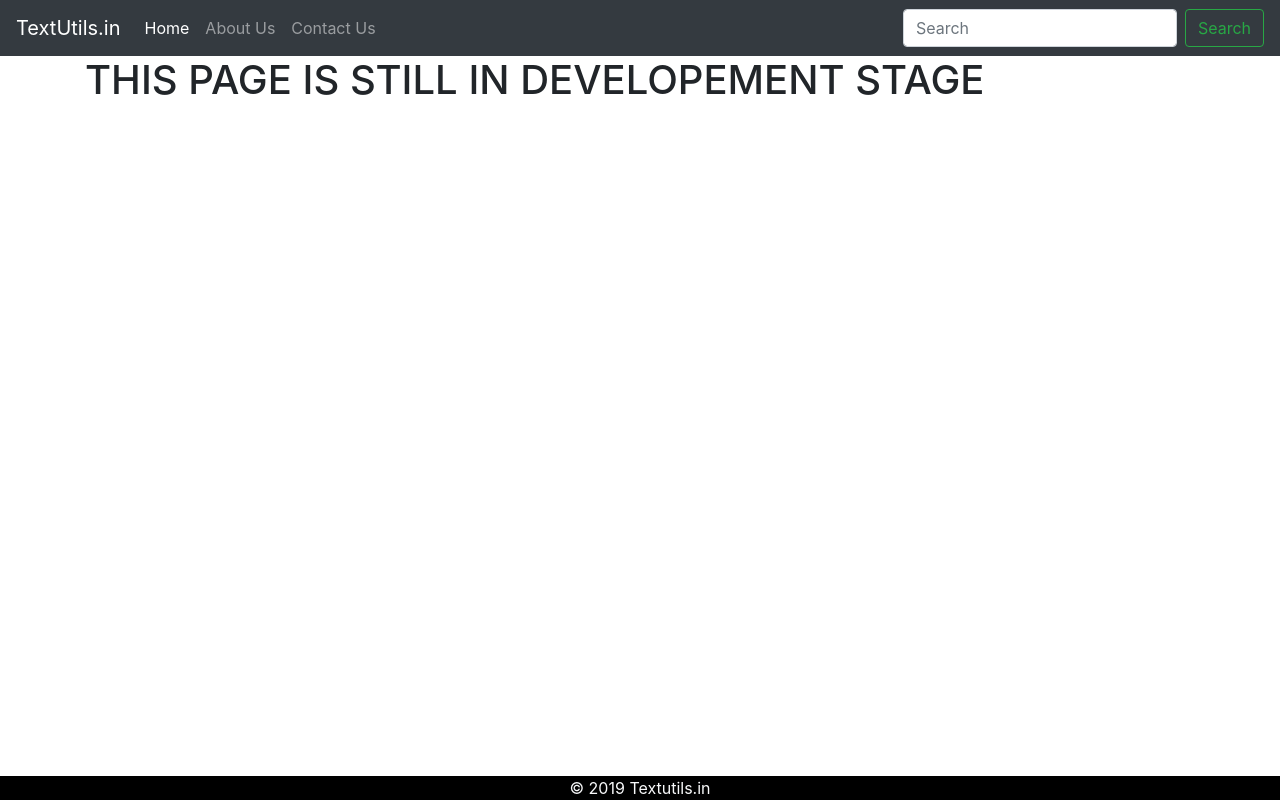
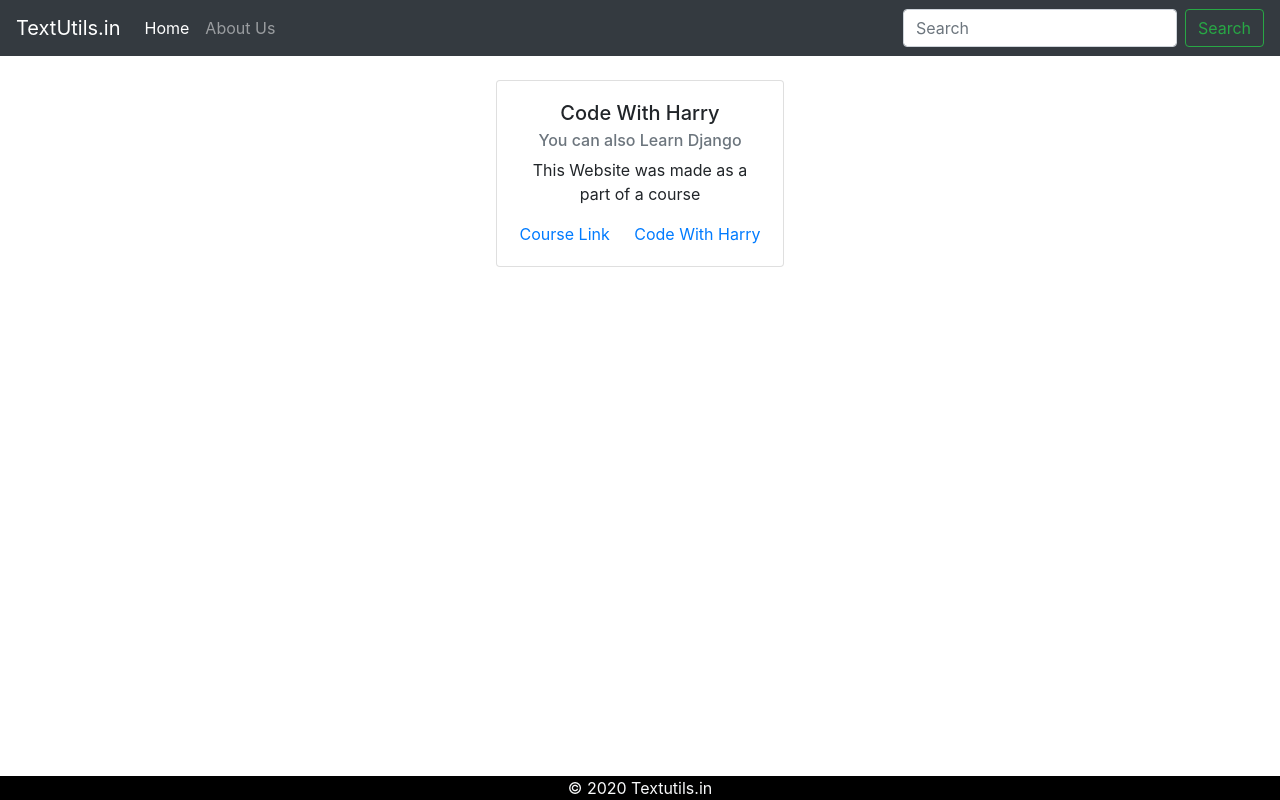
Before and after one commit to haris989/TextUtils, a Django app: page /about/ in a window 1280 px wide. Run offline with Django 3.2, Linux system fonts and the light colour scheme; some libraries are stand-ins or nearby versions.

Commit message:
Added About Information

```diff
--- a/templates/about.html
+++ b/templates/about.html
@@ -36,26 +36,32 @@
         <a class="nav-link" href="/">Home <span class="sr-only">(current)</span></a>
       </li>
       <li class="nav-item">
-        <a class="nav-link" href="/about">About Us</a>
+        <a class="nav-link" href="/about/">About Us</a>
       </li>
-      <li class="nav-item">
-        <a class="nav-link" href="#">Contact Us</a>
-      </li>
-
     </ul>
   </div>
   <form class="form-inline">
     <input class="form-control mr-sm-2" type="search" placeholder="Search" aria-label="Search">
     <button class="btn btn-outline-success my-2 my-sm-0" type="submit">Search</button>
   </form>
-</nav>
+</nav><br>
 <div class="container">
-<h1> THIS PAGE IS STILL IN DEVELOPEMENT STAGE </h1></div>
-
+   <center>
+   <div class="card text-center" style="width: 18rem;">
+        <div class="card-body">
+            <h5 class="card-title">Code With Harry</h5>
+            <h6 class="card-subtitle mb-2 text-muted">You can also Learn Django</h6>
+            <p class="card-text">This Website was made as a part of a course</p>
+            <a href="https://www.youtube.com/playlist?list=PLu0W_9lII9ah7DDtYtflgwMwpT3xmjXY9" class="card-link">Course Link</a>
+            <a href="https://codewithharry.com/" class="card-link">Code With Harry</a>
+        </div>
+    </div>
+   </center>
+</div>
 
 <footer class="footer">
   <div class="container">
-    <span class="text-light">&#169 2019 Textutils.in </span>
+    <span class="text-light">&#169 2020 Textutils.in </span>
   </div>
 </footer>
 
```
